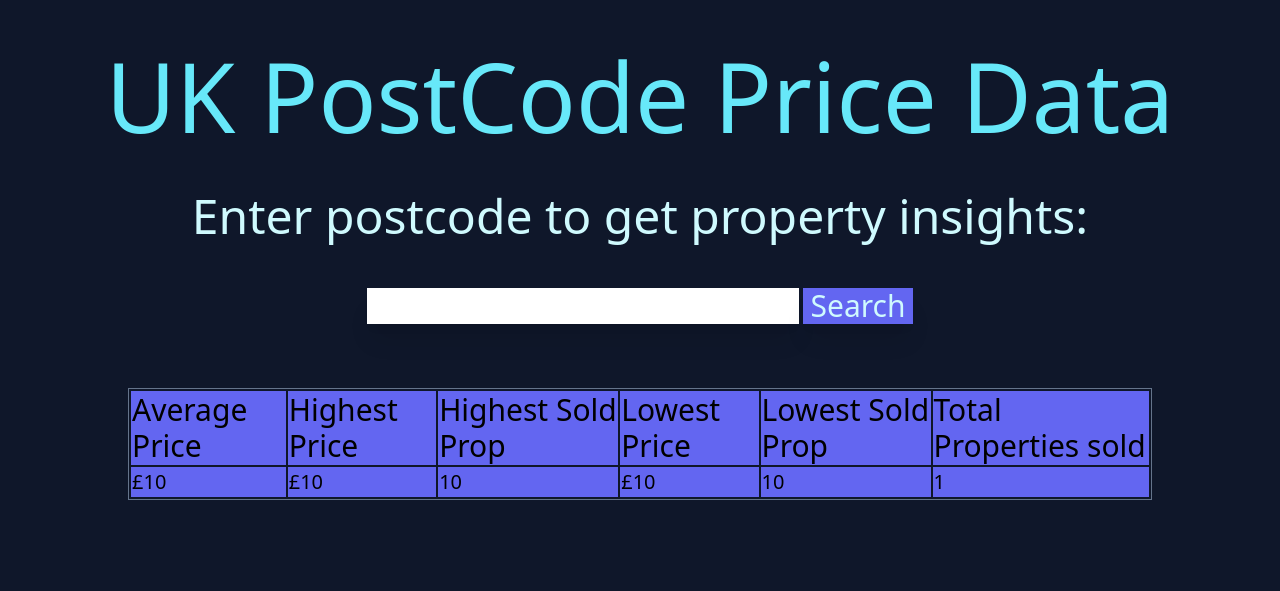
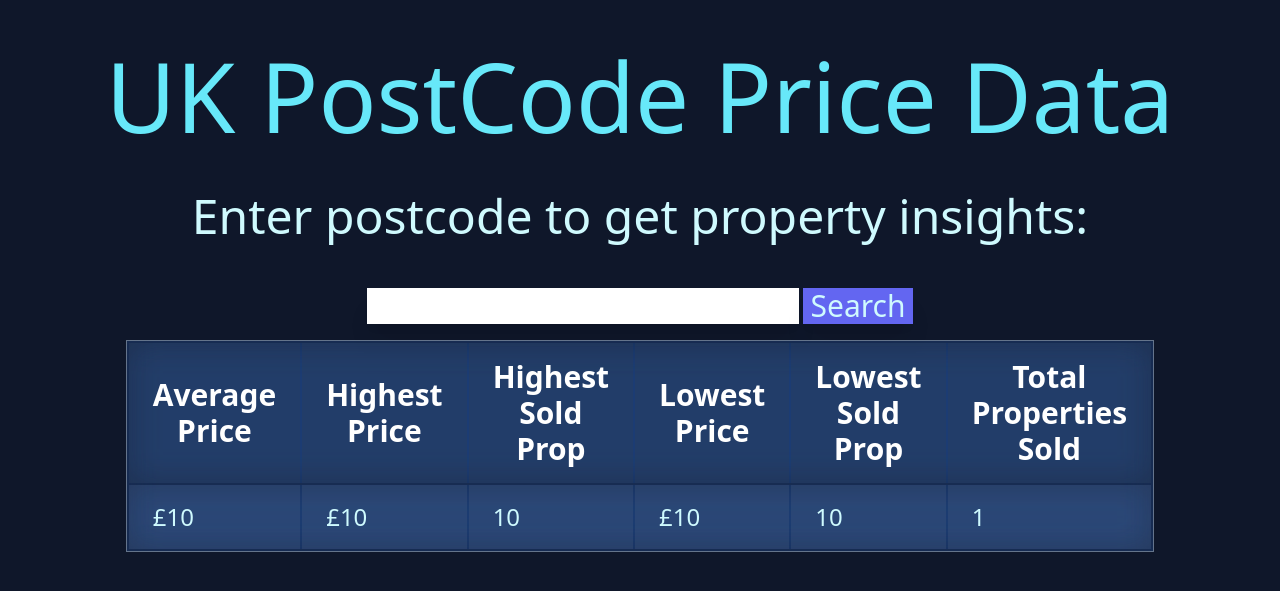
Before and after one commit to gasbildung/ukproperties, a Flask app: template templates/index.html in a window 1280 px wide. Shown: the top 591 px of the page. Run offline with Flask 3, Linux system fonts and the light colour scheme; the template is opened without the code that fills it: most values are stand-ins (such as "Sample title", 1, 10 or a date in 2020); some libraries are stand-ins or nearby versions.

```diff
--- a/app.py
+++ b/app.py
@@ -2,6 +2,10 @@ from flask import Flask, request, render_template
 from logic import analyse_postcode
 
 app = Flask(__name__)
+
+@app.template_filter('comma')
+def add_commas(value):
+    return "{:,.0f}".format(value)
 
 @app.route('/')
 def my_form():
@@ -14,6 +18,6 @@ def my_form_post():
     if processed_text:
         return render_template('index.html', data=processed_text)
     else:
-        return "No data found, please try again."
+        return render_template('index.html', data=processed_text)
 
 app.run()
--- a/templates/index.html
+++ b/templates/index.html
@@ -10,10 +10,28 @@
     <input name="text" class="shadow-xl text-3xl text-black">
     <input type="submit" value=" Search " class="shadow-xl text-3xl text-cyan-100 bg-indigo-500">
 </form>
-<table class="mx-auto table-auto w-4/5 px-100 border-collapse border border-slate-500 border-separate">
-    </br></br>
-    <thead class="text-3xl bg-indigo-500"><td>Average Price</td><td>Highest Price</td><td>Highest Sold Prop</td><td>Lowest Price</td><td>Lowest Sold Prop</td><td>Total Properties sold</td></thead>
-    <tbody class="text-xl bg-indigo-500"><td>£{{data.average_price}}</td><td>£{{data.maximum_price}}</td><td>{{data.maximum_price_property}}</td><td>£{{data.minimum_price}}</td><td>{{data.minimum_price_property}}</td><td>{{data.num_sold}}</td></tbody>
-</table>
+<table class="mx-auto w-4/5 border-collapse border border-slate-500 border-separate bg-blue-500 bg-opacity-20 backdrop-filter backdrop-blur-lg">
+    <thead class="bg-slate-700 bg-opacity-30 backdrop-filter backdrop-blur-lg text-white text-3xl text-cyan-100">
+      <tr>
+        <th class="px-6 py-4">Average Price</th>
+        <th class="px-6 py-4">Highest Price</th>
+        <th class="px-6 py-4">Highest Sold Prop</th>
+        <th class="px-6 py-4">Lowest Price</th>
+        <th class="px-6 py-4">Lowest Sold Prop</th>
+        <th class="px-6 py-4">Total Properties Sold</th>
+      </tr>
+    </thead>
+    <tbody class="bg-slate-500 bg-opacity-20 backdrop-filter backdrop-blur-lg text-2xl text-cyan-100">
+      <tr>
+        <td class="px-6 py-4">£{{ data.average_price | comma }}</td>
+        <td class="px-6 py-4">£{{ data.maximum_price | comma }}</td>
+        <td class="px-6 py-4">{{ data.maximum_price_property }}</td>
+        <td class="px-6 py-4">£{{ data.minimum_price | comma }}</td>
+        <td class="px-6 py-4">{{ data.minimum_price_property }}</td>
+        <td class="px-6 py-4">{{ data.num_sold | comma }}</td>
+      </tr>
+    </tbody>
+  </table>
+
 </html>
 </div>
```
Also changed, not shown: logic.py (+6 -1 lines).
